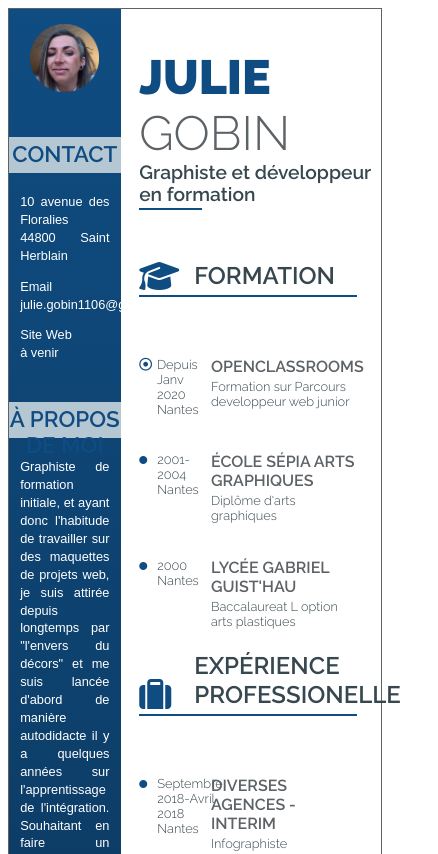
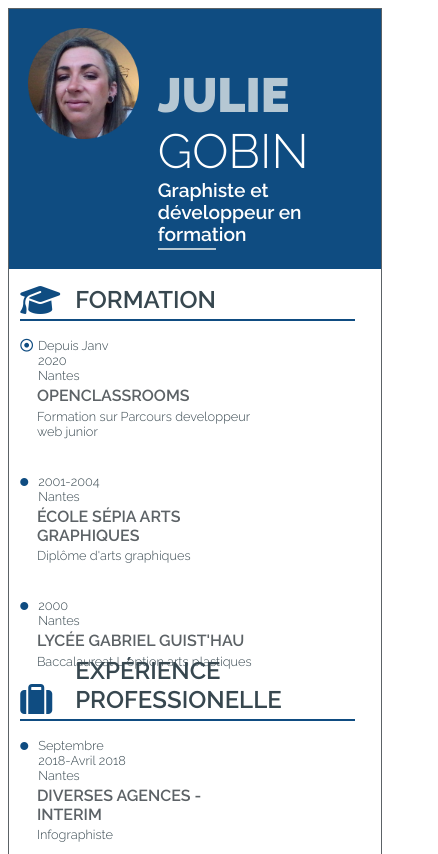
Before and after one commit to julieg44/CV_JulieGobin, a plain HTML site: page index.html in a window 390 px wide. Shown: the top 854 px of the page, 438 px wide, since content can reach past the window. Drawn offline with Linux system fonts and the light colour scheme.

Commit message:
ajout de la version mobile

```diff
--- a/index.html
+++ b/index.html
@@ -2,6 +2,7 @@
 <html>
 <head>
     <meta charset="utf-8" />
+    <meta name="viewport" content="width=480" />
     <link rel="stylesheet" href="styles.css"/>
     <link href="https://fonts.googleapis.com/css?family=Raleway:300,600,900&display=swap" rel="stylesheet">
     <script src="https://kit.fontawesome.com/779ac07472.js" crossorigin="anonymous"></script>
@@ -10,49 +11,20 @@
 <body>
     <div id="wrap">
 
-        <!-- partie gauche -->
-        <aside>
-            <div id="photo">
-                <p>
-               <img src="image/juliegobin.png" alt="photo_identite"/>
-                </p>
-            </div>
-            <div id="contact">
-                <h1>Contact</h1>
-                <p>10 avenue des Floralies<br/>
-                44800 Saint Herblain</p>
-                <p>Email<br/>
-                julie.gobin1106@gmail.com</p>
-                <p>Site Web<br/>
-                à venir</p>
-            </div>
-            <div id="propos">
-                <h1>À propos de moi</h1>
-                <p>Graphiste de formation initiale, et ayant donc l'habitude de travailler sur des maquettes de projets web, je suis attirée depuis longtemps par "l'envers du décors" et me suis lancée d'abord de manière autodidacte il y a quelques années sur l'apprentissage de l'intégration. Souhaitant en faire un véritable atout et suite au dépôt de bilan de l'agence dans laquelle j'exercais, j'ai décidé de débuter la formation développeur web d'Openclassrooms. J'espère ainsi proposer de gérer de manière autonome des projets de leur mise en forme graphique à leur déploiement technique.</p>
-
-            </div>
-            <div id="loisirs">
-                <h1>Loisirs</h1>
-                    <div class="icon">
-                        <i class="fas fa-palette"></i></div>
-                    <div class="icon">
-                        <i class="fas fa-music"></i></div>
-                    <div class="icon">
-                        <i class="fas fa-plane"></i></div>
-                    <div class="icon">
-                        <i class="fas fa-glass-cheers"></i></div>
-            </div>
-
-        </aside>
 
         <!-- corps-->
         <section>
             <header>
+                <!--image ne doit s'afficher qu'en responsive-->
+                <div id="identite_petit">
+                <img src="image/juliegobin.png"/>
+                </div>
+                <div id="identite">
                 <h1><span id="julie">Julie</span> Gobin</h1>
                 <h2>Graphiste et développeur en formation</h2>
                 <div id="filet"></div>
-                <!--image ne doit s'afficher qu'en responsive-->
-                <img src="image/juliegobin.png"/>
+                </div>
+
             </header>
 
                 <!--bloc Formation-->
@@ -176,6 +148,41 @@
                     </div>
                 </article>
         </section>
+         <!-- partie gauche -->
+         <aside>
+            <div id="photo">
+                <p>
+               <img src="image/juliegobin.png" alt="photo_identite"/>
+                </p>
+            </div>
+            <div id="contact">
+                <h1>Contact</h1>
+                <p>10 avenue des Floralies<br/>
+                44800 Saint Herblain</p>
+                <p>Email<br/>
+                julie.gobin1106@gmail.com</p>
+                <p>Site Web<br/>
+                à venir</p>
+            </div>
+            <div id="propos">
+                <h1>À propos de moi</h1>
+                <p>Graphiste de formation initiale, et ayant donc l'habitude de travailler sur des maquettes de projets web, je suis attirée depuis longtemps par "l'envers du décors" et me suis lancée d'abord de manière autodidacte il y a quelques années sur l'apprentissage de l'intégration. Souhaitant en faire un véritable atout et suite au dépôt de bilan de l'agence dans laquelle j'exercais, j'ai décidé de débuter la formation développeur web d'Openclassrooms. J'espère ainsi proposer de gérer de manière autonome des projets de leur mise en forme graphique à leur déploiement technique.</p>
+
+            </div>
+            <div id="loisirs">
+                <h1>Loisirs</h1>
+                    <div class="icon">
+                        <i class="fas fa-palette"></i></div>
+                    <div class="icon">
+                        <i class="fas fa-music"></i></div>
+                    <div class="icon">
+                        <i class="fas fa-plane"></i></div>
+                    <div class="icon">
+                        <i class="fas fa-glass-cheers"></i></div>
+            </div>
+
+        </aside>
+
 </div>
 </body>
 </html>
--- a/styles.css
+++ b/styles.css
@@ -47,6 +47,7 @@ aside{
     width: 30%;
     background: linear-gradient(to top, #071725, 20%, #0F4C81);
     position: relative;
+    order: 1;
 }
 
 
@@ -103,15 +104,16 @@ aside h1{
 
 
 section{
+    box-sizing: border-box;
     width: 70%;
     padding-left: 3%;
-    padding-left: 5%;
+    order: 2;
 }
 
 /*entete identité*/
 
 section header{
-    margin-bottom: 18%;
+    margin-bottom: 20%;
     margin-top: 13%;
 }
 
@@ -245,6 +247,99 @@ article{
 
 
 /*image uniquement petit format*/
-section img{
+section #identite_petit{
     display: none;
 }
+
+
+/*responsive mobiles*/
+
+@media all and (max-width : 980px){
+
+    #wrap{
+        display: block;
+    }
+
+    section{
+        order: 1;
+        width: 100%;
+        padding-left: 0%;
+    }
+
+
+    section header{
+
+        padding-top: 5%;
+        padding-bottom: 5%;
+        margin: 0%;
+        display: flex;
+        background-color: #0F4C81;
+    }
+
+    section header h1, h2{
+        color: #ffffff;
+    }
+
+    #julie{
+        color: #B5C7D3;
+    }
+
+    #filet{
+        background-color: #B5C7D3;
+    }
+
+    section #identite_petit{
+        display: block;
+        width: 30%;
+        margin-right: 5%;
+        margin-left: 5%;
+    }
+
+    section #identite{
+        width: 60%;
+    }
+
+    section #identite_petit img{
+        width: 100%;
+    }
+
+    article{
+        padding-left: 3%;
+    }
+
+    .titre {
+        margin-bottom: 5%;
+        margin-top: 15%;
+    }
+
+
+    .ligne{
+        display: block;
+    }
+
+    .contenu{
+        margin-top: 1%;
+        margin-left: 5%;
+    }
+
+    .collegue{
+        margin-bottom: 10%;
+    }
+
+
+    aside{
+        width: 100%;
+        order: 2;
+    }
+
+    aside #photo{
+        display: none;
+    }
+
+    #loisirs{
+        position: relative;
+    }
+
+
+
+}
```
